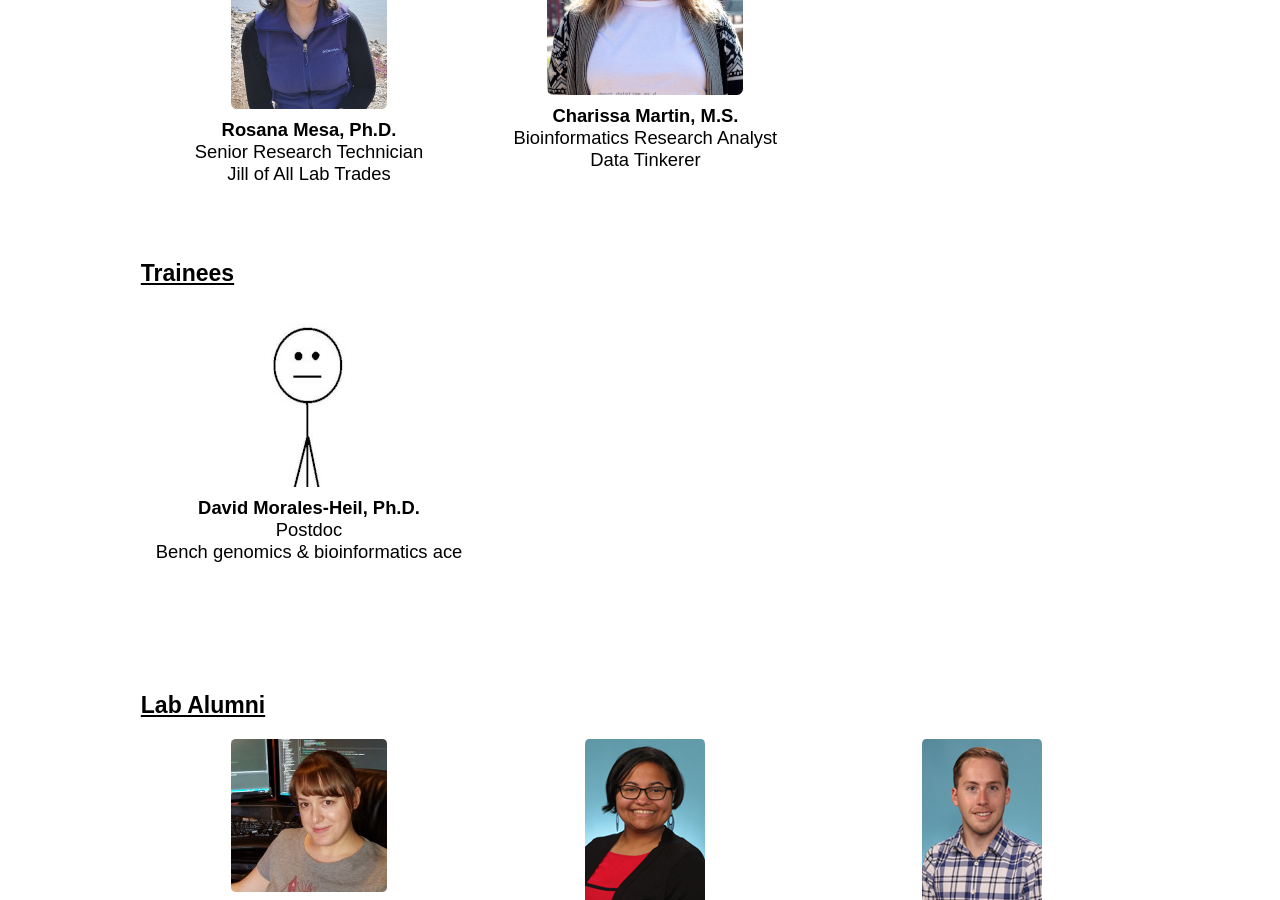
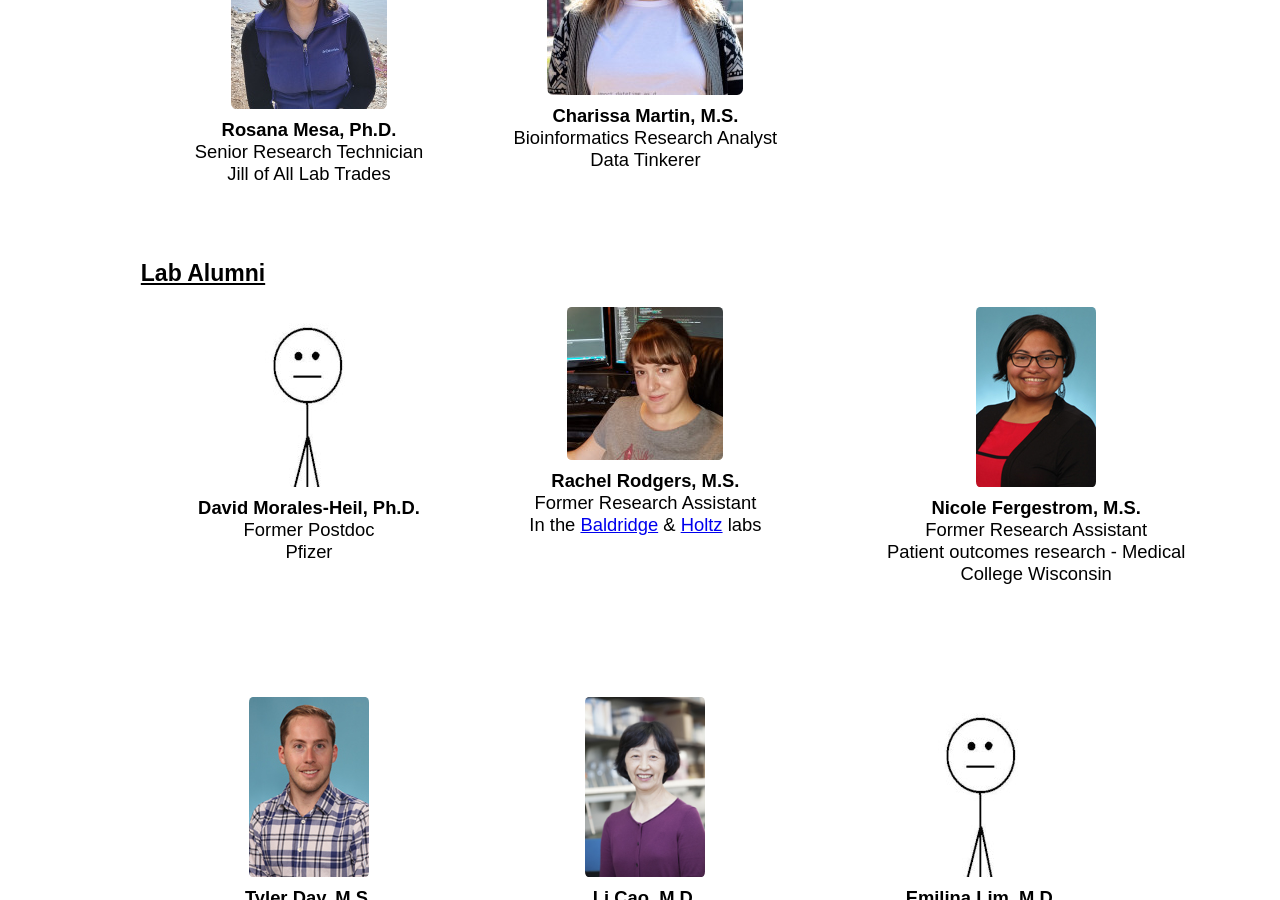
Before and after one commit to RobersonLab/RobersonLab.github.io, a Jekyll site: the page built from people.md, in a window 1280 px wide and 900 px high, scrolled down 337 px. Built offline with Jekyll 4.4.1, drawn with Linux system fonts in a browser that asks for light colours.

Commit message:
Updated Dave

```diff
--- a/people.md
+++ b/people.md
@@ -31,19 +31,10 @@ description: Current and past members of the Roberson lab
 
 	<div class="clearfix"></div>
 
+<!--
+<br>
 <h1 id="h1nopad">Trainees</h1>
-	<div class="people">
-		<div>
-			<img src="images/people/no_picture.jpg" alt="D. Morales-Heil lab picture" width="120px" height="180px">
-			<div class="person_descript">
-				<strong>David Morales-Heil, Ph.D.</strong><br>
-				Postdoc<br>
-				Bench genomics & bioinformatics ace
-			</div>
-		</div>
-	</div>
-
-	<div class="clearfix"></div>
+-->
 
 <!--
 <br>
@@ -51,6 +42,17 @@ description: Current and past members of the Roberson lab
 -->
 
 <h1 id="h1nopad">Lab Alumni</h1>
+	<div class="people">
+		<div>
+			<img src="images/people/no_picture.jpg" alt="D. Morales-Heil lab picture" width="120px" height="180px">
+			<div class="person_descript">
+				<strong>David Morales-Heil, Ph.D.</strong><br>
+				Former Postdoc<br>
+				Pfizer
+			</div>
+		</div>
+	</div>
+
 	<div class="people">
 		<div>
 			<img src="images/people/rrodgers_website_small.jpg" alt="R. Rodgers lab picture" width="156px" height="153px">
```
